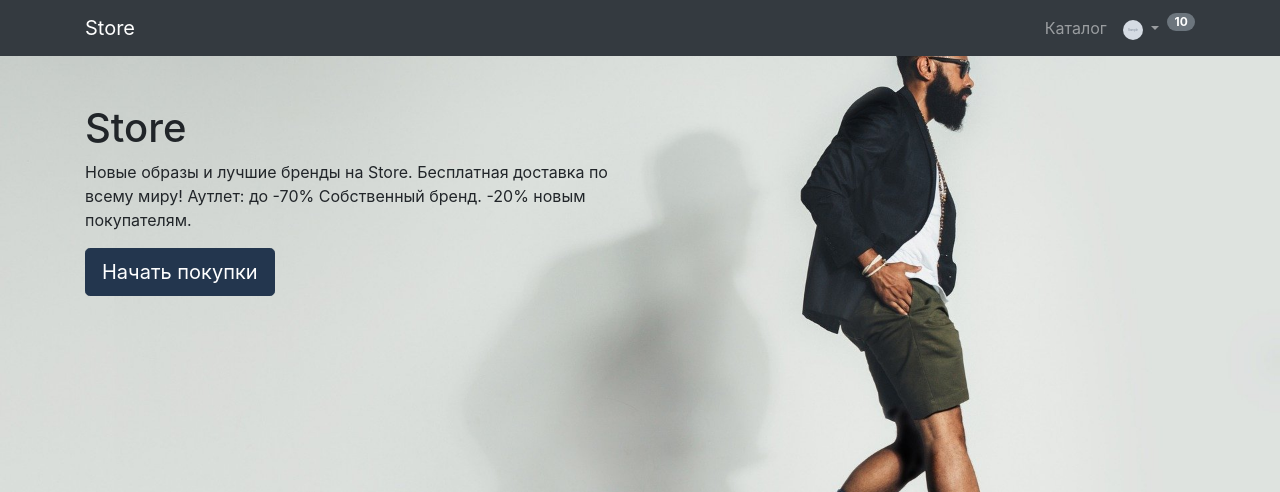
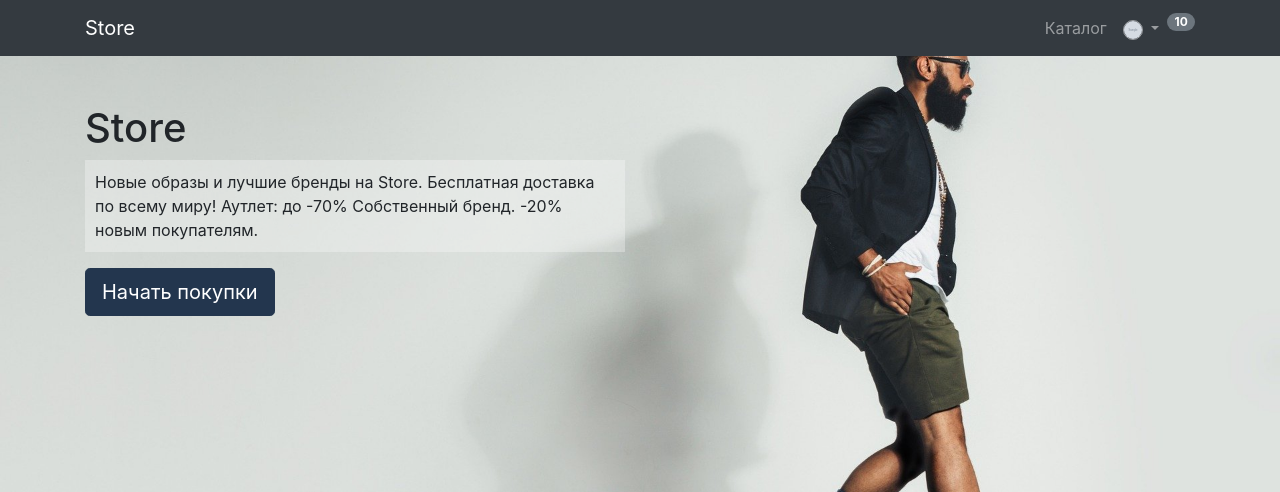
Before and after one commit to LeVzhe/store-django, a Django app: page / in a window 1280 px wide. Shown: the top 492 px of the page. Run offline with Django 3.2, Linux system fonts and the light colour scheme; a user stored in the database is signed in; tables that the repository leaves empty hold one stand-in row (values such as "Sample post"); grey boxes marked "Sample" are stand-in pictures; some libraries are stand-ins or nearby versions.

Commit message:
fix: hot template fix

```diff
--- a/products/templates/products/base.html
+++ b/products/templates/products/base.html
@@ -40,7 +40,7 @@
                     <a class="nav-link dropdown-toggle" href="#" id="navbarDropdown" role="button"
                        data-bs-toggle="dropdown" aria-expanded="false">
                         {% if user.image %}
-                            <img width="20" height="20" src="{{ user.image.url }}" style="border-radius: 50%;" class="fas fa-user-circle">
+                            <img width="20" height="20" src="{{ user.image.url }}" style="border-radius: 50%; border: 1px solid" class="fas fa-user-circle">
                         {%else%}
                             <i class="fas fa-user-circle"></i>
                         {% endif %}
@@ -59,9 +59,6 @@
                                 {% csrf_token %}
                                 <button type="submit" class="dropdown-item">Выйти</button>
                             </form>
-                            {% comment %} <a class="dropdown-item" href="{% url 'users:logout' %}">
-                                Выйти
-                            </a> {% endcomment %}
                         </li>
                     </ul>
                 </li>
--- a/products/templates/products/index.html
+++ b/products/templates/products/index.html
@@ -18,7 +18,7 @@
             <div class="row">
                 <div class="col-lg-6">
                     <h1 class="mt-5">Store</h1>
-                    <p>
+                    <p style="background-color: rgba(255, 255, 255, 0.3); padding: 10px;">
                         Новые образы и лучшие бренды на Store.
                         Бесплатная доставка по всему миру! Аутлет: до -70% Собственный бренд. -20% новым покупателям.
                     </p>
```
Also changed, not shown: media/users_images/15498030223160.png (added), media/users_images/biICdjg9Euk.jpg (added).
